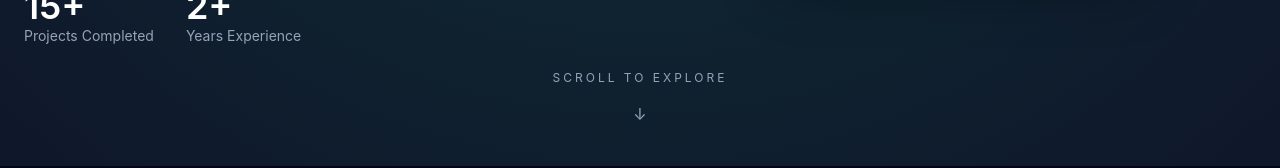
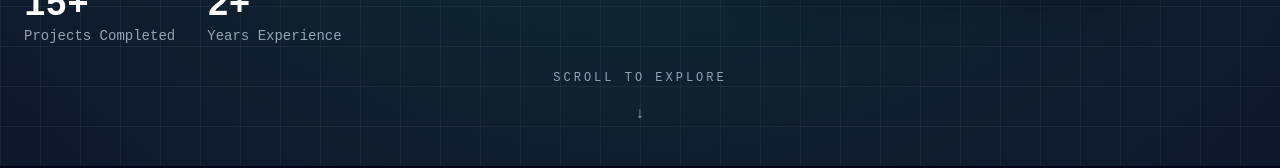
Before and after one commit to JamilFaruque/portfolio-frontend, a Next.js app: page / in a window 1280 px wide. Shown: the part 634-802 px from the top of the page. Built offline with nearby package versions, Linux system fonts and the light colour scheme.

Commit message:
added social links updated hero section updated font family

```diff
--- a/app/globals.css
+++ b/app/globals.css
@@ -1,13 +1,15 @@
 @tailwind base;
 @tailwind components;
 @tailwind utilities;
+
+@import url('https://fonts.googleapis.com/css2?family=JetBrains+Mono:ital,wght@0,100..800;1,100..800&display=swap');
 
 * {
   scroll-behavior: smooth;
 }
 
 body {
-  font-family: 'Inter', system_ui, sans-serif;
+  font-family: "JetBrains Mono", monospace;
 }
 
 .glass {
--- a/app/page.js
+++ b/app/page.js
@@ -1,8 +1,8 @@
 'use client';
 
-import { useState } from 'react';
+import { useEffect, useRef, useState } from 'react';
 import Navbar from '../components/Navbar';
-import { motion } from 'framer-motion';
+import { motion, useMotionValue } from 'framer-motion';
 import { ArrowRight, Download, Github, ExternalLink, Code, Database, Globe, Linkedin, Mail } from 'lucide-react';
 
 export default function Portfolio() {
@@ -11,6 +11,9 @@ export default function Portfolio() {
     email: '',
     message: ''
   });
+
+  const mouseX = useMotionValue(0);
+  const mouseY = useMotionValue(0);
 
   const handleInputChange = (e) => {
     setFormData({
@@ -88,12 +91,51 @@ export default function Portfolio() {
     }
   ];
 
+  const [isGlowingActive, setGlowingActive] = useState(false);
+
   return (
     <div className="min-h-screen overflow-x-hidden">
       <Navbar />
 
       {/* Hero Section */}
-      <section className="pt-24 pb-20 min-h-[100dvh] flex items-center relative bg-[radial-gradient(at_50%_30%,rgba(16,185,129,0.15),transparent)]">
+      <section
+        onMouseEnter={(e) => setGlowingActive(true)}
+        onMouseLeave={(e) => setGlowingActive(false)}
+        className="pt-24 pb-20 min-h-[100dvh] flex items-center relative bg-[radial-gradient(at_50%_30%,rgba(16,185,129,0.15),transparent)]"
+        onMouseMove={(e) => {
+          const rect = e.currentTarget.getBoundingClientRect();
+
+          mouseX.set(e.clientX - rect.left);
+          mouseY.set(e.clientY - rect.top);
+        }}
+      >
+        {/* Grid */}
+        <div
+          className="absolute inset-0"
+          style={{
+            backgroundImage: `
+              linear-gradient(rgba(255,255,255,0.05) 1px, transparent 1px),
+              linear-gradient(90deg, rgba(255,255,255,0.05) 1px, transparent 1px)
+            `,
+            backgroundSize: "40px 40px",
+          }}
+        />
+        {/* Mouse Glow */}
+        {isGlowingActive && (
+          <motion.div
+            className="absolute w-96 h-96 rounded-full pointer-events-none"
+            style={{
+              left: mouseX,
+              top: mouseY,
+              x: "-50%",
+              y: "-50%",
+              background:
+                "radial-gradient(circle, rgba(0,150,255,0.25) 0%, transparent 20%)",
+              transform: "translate(-100%, -100%)",
+              pointerEvents: "none",
+            }}
+          />
+        )}
         <div className="max-w-7xl mx-auto px-6 grid md:grid-cols-2 gap-12 items-center">
           <motion.div
             initial={{ opacity: 0, y: 40 }}
@@ -296,9 +338,9 @@ export default function Portfolio() {
                     <a href={project.link} target="_blank" className="flex-1 flex items-center justify-center gap-2 px-6 py-3 bg-white text-black rounded-2xl hover:bg-slate-100 font-medium">
                       Live Demo <ExternalLink size={16} />
                     </a>
-                    <a href={project.github} target="_blank" className="flex-1 flex items-center justify-center gap-2 px-6 py-3 border border-slate-600 hover:border-white rounded-2xl transition-all">
+                    {/* <a href={project.github} target="_blank" className="flex-1 flex items-center justify-center gap-2 px-6 py-3 border border-slate-600 hover:border-white rounded-2xl transition-all">
                       Code <Github size={16} />
-                    </a>
+                    </a> */}
                   </div>
                 </div>
               </motion.div>
--- a/components/Navbar.js
+++ b/components/Navbar.js
@@ -39,10 +39,10 @@ export default function Navbar() {
         </div>
 
         <div className="hidden md:flex items-center gap-4">
-          <a href="https://github.com" target="_blank" className="text-slate-400 hover:text-white transition-colors">
+          <a href="https://github.com/JamilFaruque" target="_blank" className="text-slate-400 hover:text-white transition-colors">
             <Github size={20} />
           </a>
-          <a href="https://linkedin.com" target="_blank" className="text-slate-400 hover:text-white transition-colors">
+          <a href="https://www.linkedin.com/in/jamilfaruk/" target="_blank" className="text-slate-400 hover:text-white transition-colors">
             <Linkedin size={20} />
           </a>
           <a href="#contact" className="px-6 py-2 bg-cyan-500 hover:bg-cyan-600 text-white rounded-full font-medium transition-all">
```
